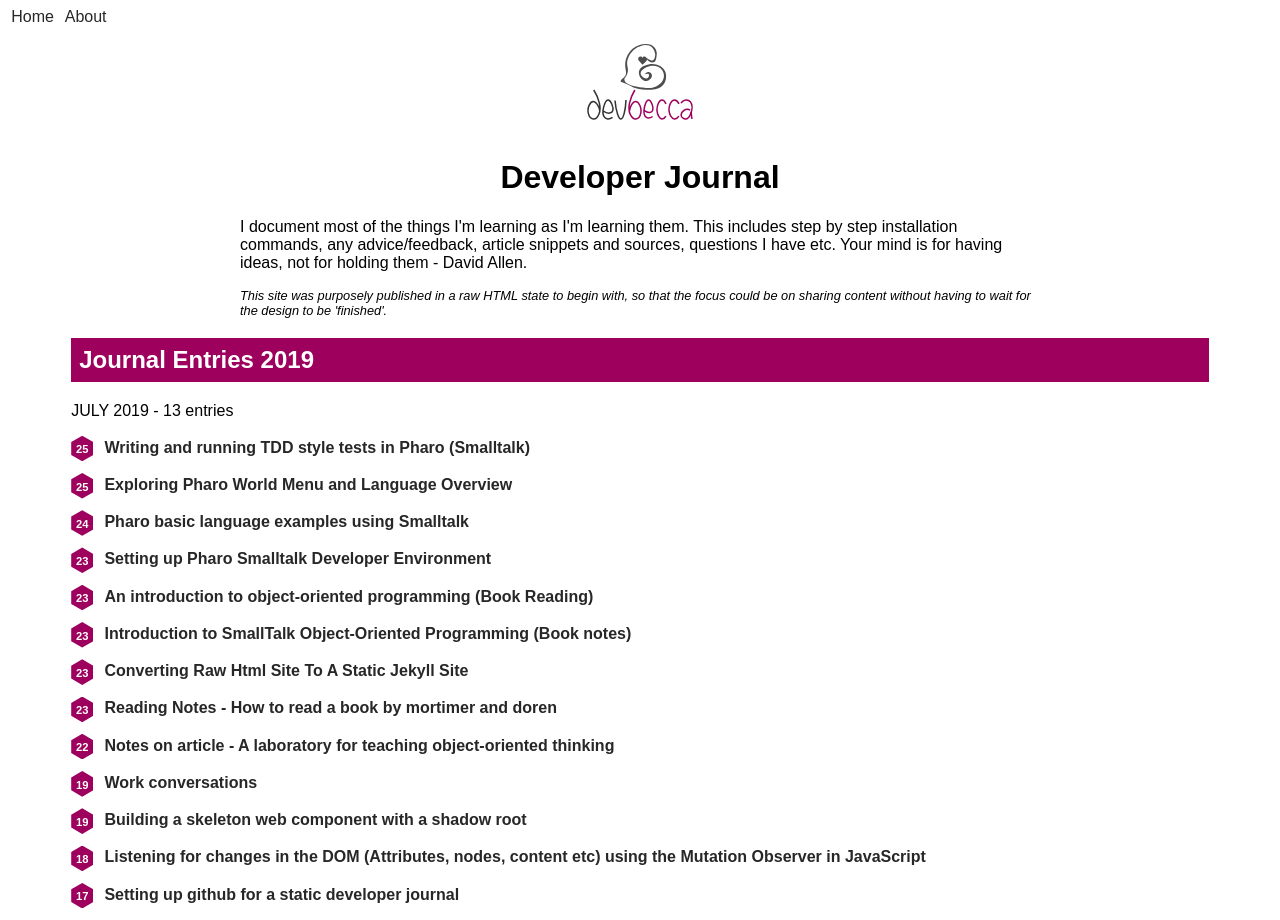
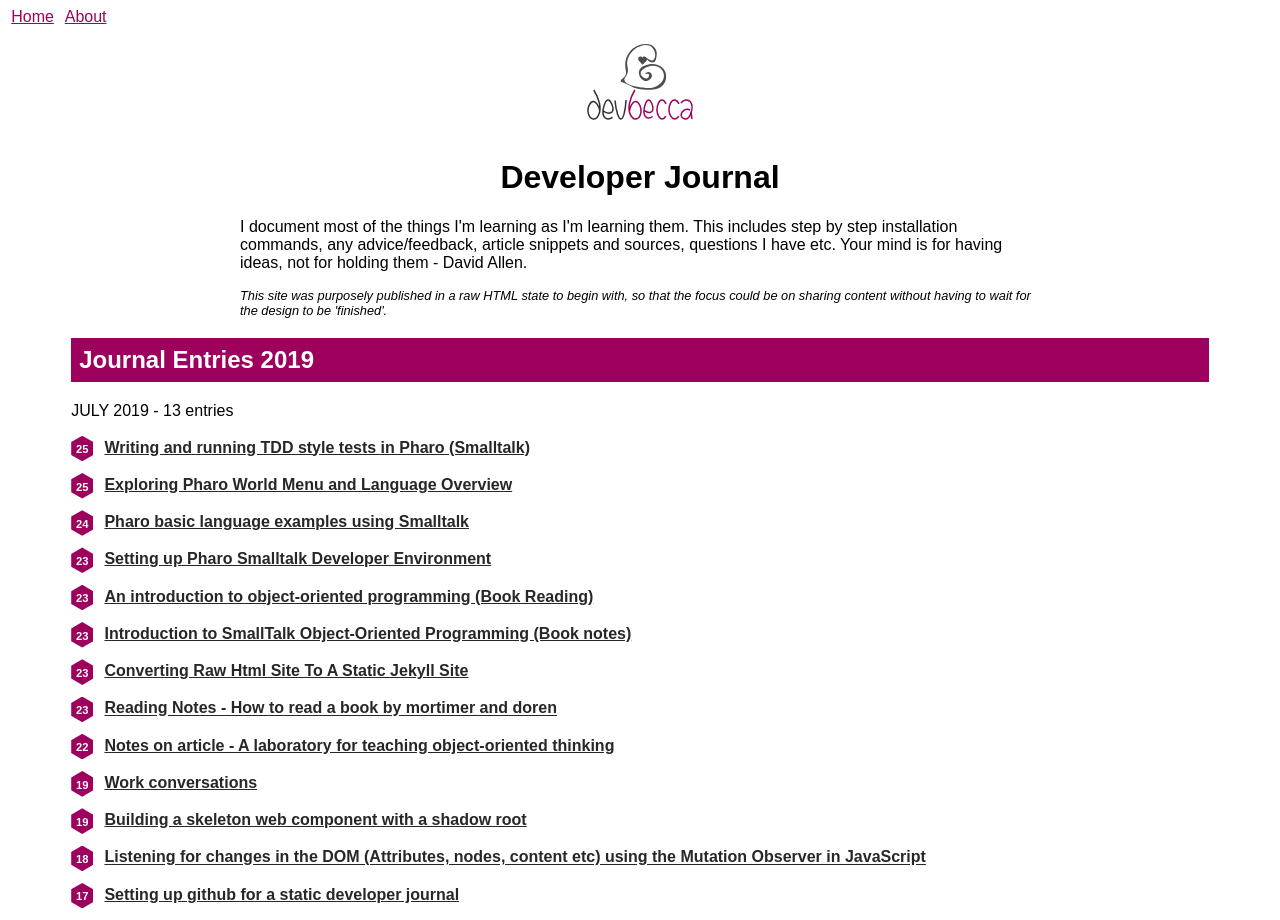
Before and after one commit to Becca9941/Becca9941.github.io, a Jekyll site: the page built from index.html, in a window 1280 px wide. Built offline with Jekyll 4.4.1, drawn with Linux system fonts in a browser that asks for light colours.

Commit message:
anchor tag styles different for home page links and inner blog links

```diff
--- a/css/style.css
+++ b/css/style.css
@@ -21,17 +21,18 @@ h1 {
 }
 
 a {
-  text-decoration: none;
-  color: #272727;
+  color: #9E005D;
 	padding: .2rem;
 	border-radius: 5rem;
 }
 
 a:hover {
+  color: #272727;
   background: rgb(255,239,253);
   background: linear-gradient(90deg, rgba(255,239,253,0.8477590865447742) 22%, rgba(255,254,241,1) 78%);
 	text-decoration: underline;
 }
+
 
 .logo {
   display: block;
@@ -83,3 +84,7 @@ a:hover {
 	font-size: 1rem;
 	line-height: 1.5rem;
 }
+
+.post-list__item a {
+  color: #272727;
+}
```
